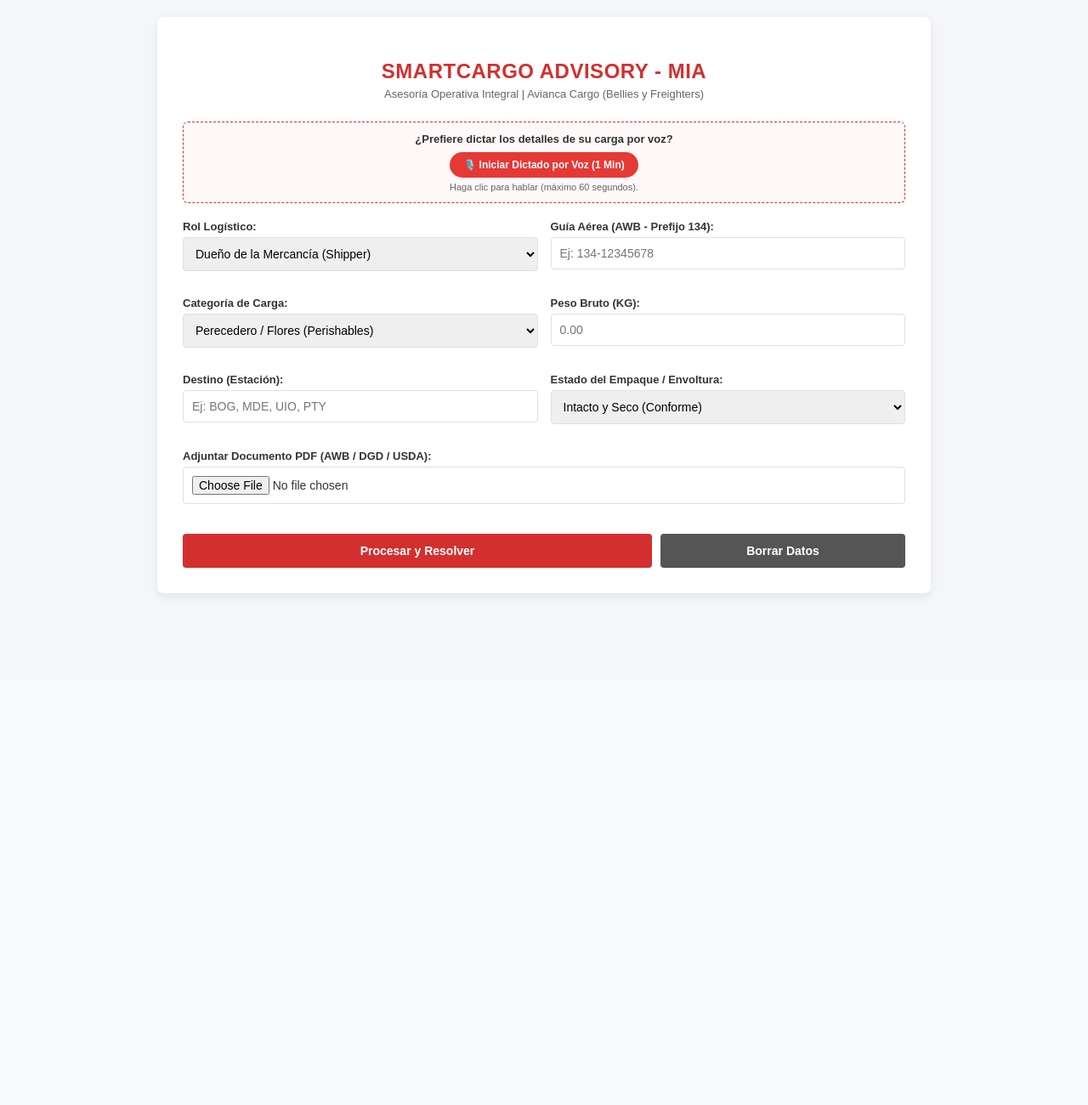
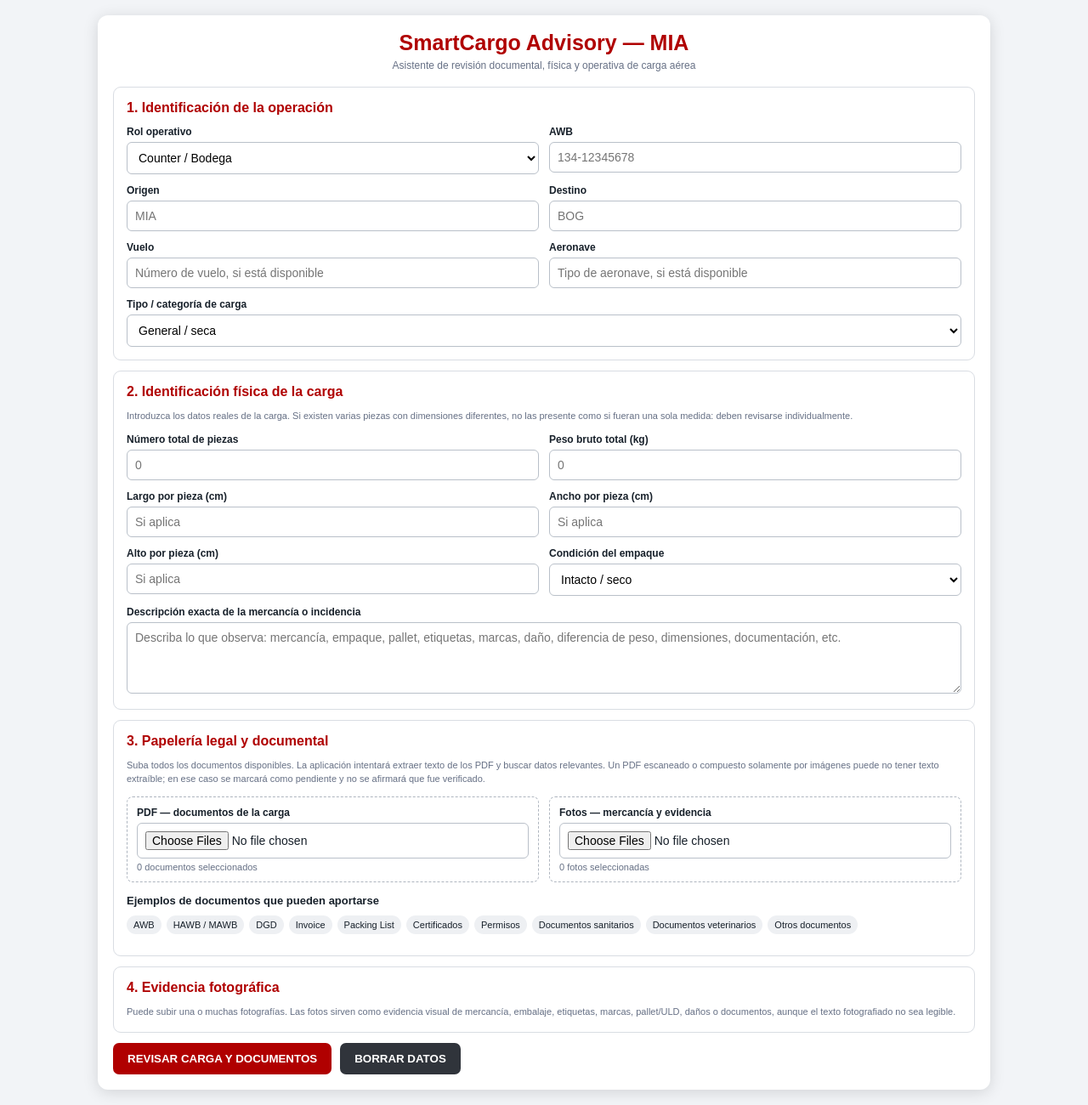
Before and after one commit to mayroga/SmartCargo-Advisory, a FastAPI app: page / in a window 1280 px wide. Shown: the whole page at 85% size. Before the commit the page ends 704 px from the top, so only its background shows below. Run offline with FastAPI, Linux system fonts and the light colour scheme.

Commit message:
Refactor index.htm for SmartCargo Advisory
Updated HTML structure, styles, and added new features for cargo advisory.

```diff
--- a/templates/index.htm
+++ b/templates/index.htm
@@ -1,378 +1,361 @@
-<!DOCTYPE html>
+<!doctype html>
 <html lang="es">
 <head>
-    <meta charset="UTF-8">
-    <meta name="viewport" content="width=device-width, initial-scale=1.0">
-    <title>SmartCargo Advisory - MIA | Avianca Cargo</title>
+<meta charset="utf-8">
+<meta name="viewport" content="width=device-width,initial-scale=1">
+<title>SmartCargo Advisory — MIA</title>
 <style>
-        :root {
-            --primary-red: #d32f2f;
-            --dark-bg: #1a1a1a;
-            --light-bg: #f4f6f9;
-            --card-bg: #ffffff;
-            --text-main: #333333;
-            --text-muted: #666666;
-            --border-color: #e0e0e0;
-        }
-
-        body {
-            font-family: Arial, sans-serif;
-            background-color: var(--light-bg);
-            color: var(--text-main);
-            margin: 0;
-            padding: 20px;
-        }
-
-        .container {
-            max-width: 850px;
-            background: var(--card-bg);
-            padding: 30px;
-            border-radius: 8px;
-            box-shadow: 0 4px 12px rgba(0, 0, 0, 0.08);
-            margin: auto;
-        }
-
-        h2 {
-            color: var(--primary-red);
-            text-align: center;
-            margin-bottom: 5px;
-            text-transform: uppercase;
-            letter-spacing: 0.5px;
-        }
-
-        .subtitle {
-            text-align: center;
-            color: var(--text-muted);
-            margin-bottom: 25px;
-            font-size: 13px;
-        }
-
-        .form-grid {
-            display: grid;
-            grid-template-columns: 1fr 1fr;
-            gap: 15px;
-        }
-
-        .form-group {
-            margin-bottom: 15px;
-        }
-
-        .form-group.full-width {
-            grid-column: span 2;
-        }
-
-        label {
-            display: block;
-            font-weight: bold;
-            margin-bottom: 5px;
-            font-size: 13px;
-            color: var(--text-main);
-        }
-
-        input, select {
-            width: 100%;
-            padding: 10px;
-            border: 1px solid var(--border-color);
-            border-radius: 4px;
-            box-sizing: border-box;
-            font-size: 14px;
-        }
-
-        input:focus, select:focus {
-            border-color: var(--primary-red);
-            outline: none;
-        }
-
-        .voice-section {
-            background: #fff8f8;
-            border: 1px dashed var(--primary-red);
-            padding: 12px;
-            border-radius: 6px;
-            margin-bottom: 20px;
-            text-align: center;
-        }
-
-        .btn-voice {
-            background: #e53935;
-            color: white;
-            border: none;
-            padding: 8px 16px;
-            border-radius: 20px;
-            font-size: 12px;
-            font-weight: bold;
-            cursor: pointer;
-            transition: background 0.2s;
-        }
-
-        .btn-voice.recording {
-            background: #b71c1c;
-            animation: pulse 1.5s infinite;
-        }
-
-        @keyframes pulse {
-            0% { transform: scale(1); }
-            50% { transform: scale(1.05); }
-            100% { transform: scale(1); }
-        }
-
-        .btn-container {
-            display: flex;
-            gap: 10px;
-            margin-top: 20px;
-        }
-
-        button.action-btn {
-            flex: 2;
-            padding: 12px;
-            background: var(--primary-red);
-            color: white;
-            border: none;
-            border-radius: 4px;
-            font-weight: bold;
-            font-size: 14px;
-            cursor: pointer;
-        }
-
-        button.action-btn:hover {
-            opacity: 0.9;
-        }
-
-        button.btn-clear {
-            flex: 1;
-            padding: 12px;
-            background: #555555;
-            color: white;
-            border: none;
-            border-radius: 4px;
-            font-weight: bold;
-            font-size: 14px;
-            cursor: pointer;
-        }
-
-        button.btn-clear:hover {
-            opacity: 0.9;
-        }
-
-        #resultado-box {
-            margin-top: 25px;
-            background: #fafafa;
-            border: 1px solid var(--border-color);
-            padding: 20px;
-            border-radius: 6px;
-            display: none;
-        }
-
-        #resultado-box h3 {
-            margin-top: 0;
-            color: var(--text-main);
-            border-bottom: 2px solid var(--primary-red);
-            padding-bottom: 8px;
-            font-size: 16px;
-        }
-
-        .result-item {
-            margin-bottom: 10px;
-            font-size: 14px;
-        }
-
-        .highlight {
-            color: var(--primary-red);
-            font-weight: bold;
-        }
+*{box-sizing:border-box}
+body{margin:0;background:#f2f4f7;color:#17202a;font:14px Arial,sans-serif}
+main{max-width:1050px;margin:18px auto;padding:18px;background:#fff;border-radius:12px;box-shadow:0 3px 18px #0002}
+h1{margin:0;text-align:center;color:#b00000;font-size:25px}
+.sub{text-align:center;color:#667085;font-size:12px;margin:5px 0 18px}
+section{border:1px solid #d9dde3;border-radius:9px;padding:15px;margin:12px 0}
+h2{margin:0 0 12px;color:#b00000;font-size:16px}
+h3{margin:14px 0 7px;font-size:13px}
+.grid{display:grid;grid-template-columns:repeat(2,minmax(0,1fr));gap:12px}
+.full{grid-column:1/-1}
+label{display:block;font-size:12px;font-weight:bold;margin-bottom:5px}
+input,select,textarea{width:100%;padding:9px;border:1px solid #b9c0c9;border-radius:6px;background:#fff;font:inherit}
+textarea{resize:vertical}
+.help{font-size:11px;color:#667085;line-height:1.45}
+.row{display:flex;gap:10px;flex-wrap:wrap}
+button{border:0;border-radius:7px;padding:11px 17px;font-weight:bold;cursor:pointer}
+.primary{background:#b00000;color:#fff}.secondary{background:#30343b;color:#fff}
+.status{font-size:18px;font-weight:bold;margin-bottom:8px}
+.ok{color:#16733a}.pending{color:#9a6400}.hold{color:#b00000}
+.alert{padding:9px 10px;margin:7px 0;border-left:4px solid #b00000;background:#fff4f4;border-radius:4px}
+.warn{border-color:#a36b00;background:#fff9eb}
+.chips{display:flex;flex-wrap:wrap;gap:6px;margin:10px 0}
+.chip{background:#eef0f3;padding:5px 8px;border-radius:14px;font-size:11px}
+table{width:100%;border-collapse:collapse;font-size:12px}
+th,td{border:1px solid #d9dde3;padding:7px;text-align:left;vertical-align:top}
+th{background:#f1f3f5}
+pre{white-space:pre-wrap;word-break:break-word;background:#f7f8fa;padding:10px;border-radius:6px;font-size:11px;max-height:300px;overflow:auto}
+#result{display:none}
+#busy{display:none;color:#9a6400;font-size:12px;margin-top:8px}
+.filebox{border:1px dashed #aeb5bf;padding:11px;border-radius:7px}
+.count{font-size:11px;color:#667085;margin-top:4px}
+@media(max-width:700px){main{margin:0;border-radius:0}.grid{grid-template-columns:1fr}.full{grid-column:auto}}
 </style>
 </head>
+
 <body>
+<main>
 
-<div class="container">
-    <h2>SmartCargo Advisory - MIA</h2>
-    <div class="subtitle">Asesoría Operativa Integral | Avianca Cargo (Bellies y Freighters)</div>
-
-    <!-- Botón de Voz (Dictado Continuo de hasta 1 Minuto) -->
-    <div class="voice-section">
-        <label style="margin-bottom: 8px;">¿Prefiere dictar los detalles de su carga por voz?</label>
-        <button type="button" id="voiceBtn" class="btn-voice" onclick="toggleVoiceRecording()">🎙️ Iniciar Dictado por Voz (1 Min)</button>
-        <span id="voiceStatus" style="display:block; font-size:11px; color: var(--text-muted); margin-top: 5px;">Haga clic para hablar (máximo 60 segundos).</span>
+<h1>SmartCargo Advisory — MIA</h1>
+<div class="sub">
+Asistente de revisión documental, física y operativa de carga aérea
 </div>
 
-    <form id="cargoForm" onsubmit="enviarConsulta(event)">
-        <div class="form-grid">
-            <div class="form-group">
-                <label for="actor">Rol Logístico:</label>
-                <select id="actor" required>
-                    <option value="dueño">Dueño de la Mercancía (Shipper)</option>
-                    <option value="forwarder">Forwarder (Agente de Carga)</option>
-                    <option value="camionero">Camionero (Transportista)</option>
-                    <option value="counter">Agente de Counter / Bodega</option>
+<section>
+<h2>1. Identificación de la operación</h2>
+<div class="grid">
+
+<div>
+<label>Rol operativo</label>
+<select id="actor">
+<option value="counter">Counter / Bodega</option>
+<option value="forwarder">Forwarder</option>
+<option value="camionero">Transportista</option>
+<option value="dueño">Shipper / Dueño de la carga</option>
+<option value="transfer">Transfer / GSA</option>
 </select>
 </div>
 
-            <div class="form-group">
-                <label for="awb_numero">Guía Aérea (AWB - Prefijo 134):</label>
-                <input type="text" id="awb_numero" placeholder="Ej: 134-12345678" required>
+<div>
+<label>AWB</label>
+<input id="awb" placeholder="134-12345678" autocomplete="off">
 </div>
 
-            <div class="form-group">
-                <label for="tipo_carga">Categoría de Carga:</label>
-                <select id="tipo_carga" required>
-                    <option value="perecedero">Perecedero / Flores (Perishables)</option>
-                    <option value="dg">Mercancía Peligrosa (DG)</option>
-                    <option value="avi">Animales Vivos (AVI / Mascotas)</option>
-                    <option value="general">Carga General / Seca / Comat</option>
+<div>
+<label>Origen</label>
+<input id="origen" placeholder="MIA" maxlength="3">
+</div>
+
+<div>
+<label>Destino</label>
+<input id="destino" placeholder="BOG" maxlength="3">
+</div>
+
+<div>
+<label>Vuelo</label>
+<input id="vuelo" placeholder="Número de vuelo, si está disponible">
+</div>
+
+<div>
+<label>Aeronave</label>
+<input id="aeronave" placeholder="Tipo de aeronave, si está disponible">
+</div>
+
+<div class="full">
+<label>Tipo / categoría de carga</label>
+<select id="tipo">
+<option value="general">General / seca</option>
+<option value="dg">Dangerous Goods (DG)</option>
+<option value="perishable">Perecedero / flores</option>
+<option value="avi">AVI / animal vivo</option>
 </select>
 </div>
 
-            <div class="form-group">
-                <label for="peso_kg">Peso Bruto (KG):</label>
-                <input type="number" id="peso_kg" step="0.01" placeholder="0.00" required>
+</div>
+</section>
+
+<section>
+<h2>2. Identificación física de la carga</h2>
+<div class="help">
+Introduzca los datos reales de la carga. Si existen varias piezas con dimensiones diferentes,
+no las presente como si fueran una sola medida: deben revisarse individualmente.
 </div>
 
-            <div class="form-group">
-                <label for="destino">Destino (Estación):</label>
-                <input type="text" id="destino" placeholder="Ej: BOG, MDE, UIO, PTY" required>
+<div class="grid" style="margin-top:12px">
+
+<div>
+<label>Número total de piezas</label>
+<input id="piezas" type="number" min="0" step="1" placeholder="0">
 </div>
 
-            <div class="form-group">
-                <label for="estado_envoltura">Estado del Empaque / Envoltura:</label>
-                <select id="estado_envoltura" required>
-                    <option value="intacto">Intacto y Seco (Conforme)</option>
-                    <option value="humedo">Húmedo o Dañado en Superficie</option>
-                    <option value="roto">Roto o Perforado</option>
+<div>
+<label>Peso bruto total (kg)</label>
+<input id="peso" type="number" min="0" step="0.01" placeholder="0">
+</div>
+
+<div>
+<label>Largo por pieza (cm)</label>
+<input id="largo" type="number" min="0" step="0.1" placeholder="Si aplica">
+</div>
+
+<div>
+<label>Ancho por pieza (cm)</label>
+<input id="ancho" type="number" min="0" step="0.1" placeholder="Si aplica">
+</div>
+
+<div>
+<label>Alto por pieza (cm)</label>
+<input id="alto" type="number" min="0" step="0.1" placeholder="Si aplica">
+</div>
+
+<div>
+<label>Condición del empaque</label>
+<select id="envoltura">
+<option value="intacto">Intacto / seco</option>
+<option value="humedo">Húmedo</option>
+<option value="roto">Roto / perforado</option>
 </select>
 </div>
 
-            <div class="form-group full-width">
-                <label for="archivo_pdf">Adjuntar Documento PDF (AWB / DGD / USDA):</label>
-                <input type="file" id="archivo_pdf" accept=".pdf">
-            </div>
+<div class="full">
+<label>Descripción exacta de la mercancía o incidencia</label>
+<textarea id="descripcion" rows="4"
+placeholder="Describa lo que observa: mercancía, empaque, pallet, etiquetas, marcas, daño, diferencia de peso, dimensiones, documentación, etc."></textarea>
 </div>
 
-        <div class="btn-container">
-            <button type="submit" class="action-btn">Procesar y Resolver</button>
-            <button type="button" class="btn-clear" onclick="limpiarFormulario()">Borrar Datos</button>
 </div>
-    </form>
+</section>
 
-    <div id="resultado-box">
-        <h3>Dictamen y Solución Operativa</h3>
-        <div class="result-item"><strong>Estación:</strong> <span id="res-estacion"></span></div>
-        <div class="result-item"><strong>Actor Consultante:</strong> <span id="res-actor"></span></div>
-        <div class="result-item"><strong>Guía Aérea (AWB):</strong> <span id="res-awb"></span></div>
-        <div class="result-item"><strong>Estatus del Negocio:</strong> <span id="res-estatus" class="highlight"></span></div>
-        <div class="result-item"><strong>Solución Directa:</strong> <span id="res-solucion" class="highlight"></span></div>
-        <div class="result-item"><strong>Análisis Documental:</strong> <span id="res-pdf"></span></div>
-    </div>
+<section>
+<h2>3. Papelería legal y documental</h2>
+
+<div class="help">
+Suba todos los documentos disponibles. La aplicación intentará extraer texto de los PDF y buscar
+datos relevantes. Un PDF escaneado o compuesto solamente por imágenes puede no tener texto extraíble;
+en ese caso se marcará como pendiente y no se afirmará que fue verificado.
 </div>
 
+<div class="grid" style="margin-top:12px">
+
+<div class="filebox">
+<label>PDF — documentos de la carga</label>
+<input id="pdfs" type="file" accept=".pdf,application/pdf" multiple>
+<div id="pdfCount" class="count">0 documentos seleccionados</div>
+</div>
+
+<div class="filebox">
+<label>Fotos — mercancía y evidencia</label>
+<input id="fotos" type="file" accept="image/*" multiple>
+<div id="photoCount" class="count">0 fotos seleccionadas</div>
+</div>
+
+</div>
+
+<h3>Ejemplos de documentos que pueden aportarse</h3>
+<div class="chips">
+<span class="chip">AWB</span>
+<span class="chip">HAWB / MAWB</span>
+<span class="chip">DGD</span>
+<span class="chip">Invoice</span>
+<span class="chip">Packing List</span>
+<span class="chip">Certificados</span>
+<span class="chip">Permisos</span>
+<span class="chip">Documentos sanitarios</span>
+<span class="chip">Documentos veterinarios</span>
+<span class="chip">Otros documentos</span>
+</div>
+</section>
+
+<section>
+<h2>4. Evidencia fotográfica</h2>
+<div class="help">
+Puede subir una o muchas fotografías. Las fotos sirven como evidencia visual de mercancía,
+embalaje, etiquetas, marcas, pallet/ULD, daños o documentos, aunque el texto fotografiado no sea legible.
+</div>
+</section>
+
+<div class="row">
+<button class="primary" onclick="revisar()">REVISAR CARGA Y DOCUMENTOS</button>
+<button class="secondary" onclick="limpiar()">BORRAR DATOS</button>
+</div>
+
+<div id="busy">Procesando datos y leyendo los PDF disponibles...</div>
+
+<section id="result">
+<h2>5. Resultado de la revisión</h2>
+
+<div id="summary"></div>
+
+<h3>Alertas y puntos que requieren atención</h3>
+<div id="alerts"></div>
+
+<h3>Documentos / comprobaciones base</h3>
+<div id="docs"></div>
+
+<h3>Checklist operativo</h3>
+<div id="checks"></div>
+
+<h3>Información extraída de los PDF</h3>
+<pre id="extracted"></pre>
+
+</section>
+
+</main>
+
 <script>
-let recognition = null;
-let isRecording = false;
+const $=id=>document.getElementById(id);
 
-function toggleVoiceRecording() {
-    const btn = document.getElementById('voiceBtn');
-    const status = document.getElementById('voiceStatus');
+$("pdfs").addEventListener("change",()=>{
+ const n=$("pdfs").files.length;
+ $("pdfCount").textContent=`${n} documento${n===1?"":"s"} seleccionado${n===1?"":"s"}`;
+});
 
-    if (!('webkitSpeechRecognition' in window) && !('SpeechRecognition' in window)) {
-        alert('Su navegador no soporta el dictado por voz. Por favor, escriba los datos directamente.');
-        return;
+$("fotos").addEventListener("change",()=>{
+ const n=$("fotos").files.length;
+ $("photoCount").textContent=`${n} foto${n===1?"":"s"} seleccionada${n===1?"":"s"}`;
+});
+
+function add(fd,name,id){
+ fd.append(name,$(id).value);
 }
 
-    if (!isRecording) {
-        const SpeechRecognition = window.SpeechRecognition || window.webkitSpeechRecognition;
-        recognition = new SpeechRecognition();
-        recognition.lang = 'es-US';
-        recognition.interimResults = false;
-        recognition.maxAlternatives = 1;
+async function revisar(){
+ const fd=new FormData();
 
-        recognition.onstart = function() {
-            isRecording = true;
-            btn.classList.add('recording');
-            btn.innerText = '🔴 Escuchando... (Hable hasta 1 min)';
-            status.innerText = 'Dictado activo. Hable con claridad sobre su carga...';
-        };
+ add(fd,"actor","actor");
+ add(fd,"awb_numero","awb");
+ add(fd,"origen","origen");
+ add(fd,"destino","destino");
+ add(fd,"vuelo","vuelo");
+ add(fd,"aeronave","aeronave");
+ add(fd,"tipo_carga","tipo");
+ add(fd,"peso_kg","peso");
+ add(fd,"estado_envoltura","envoltura");
+ add(fd,"descripcion","descripcion");
+ add(fd,"piezas","piezas");
+ add(fd,"largo_cm","largo");
+ add(fd,"ancho_cm","ancho");
+ add(fd,"alto_cm","alto");
 
-        recognition.onresult = function(event) {
-            const speechResult = event.results[0][0].transcript;
-            document.getElementById('awb_numero').value = "134-DICTADO-VOZ";
-            status.innerText = 'Dictado procesado con éxito: "' + speechResult + '"';
-        };
+ for(const f of $("pdfs").files)fd.append("pdfs",f);
+ for(const f of $("fotos").files)fd.append("fotos",f);
 
-        recognition.onerror = function(event) {
-            status.innerText = 'Error en el reconocimiento de voz. Intente de nuevo.';
-            detenerVozUI(btn);
-        };
+ $("result").style.display="block";
+ $("busy").style.display="block";
+ $("summary").innerHTML="";
+ $("alerts").innerHTML="";
+ $("docs").innerHTML="";
+ $("checks").innerHTML="";
+ $("extracted").textContent="";
 
-        recognition.onend = function() {
-            detenerVozUI(btn);
-        };
+ try{
+  const r=await fetch("/api/smartcargo/resolver",{method:"POST",body:fd});
+  const d=await r.json();
 
-        recognition.start();
+  if(!r.ok)throw new Error(d.detail||"No se pudo procesar la revisión.");
 
-        // Seguridad automática de 1 minuto (60,000 ms)
-        setTimeout(() => {
-            if (isRecording && recognition) {
-                recognition.stop();
+  const status=d.estatus_general||"PENDIENTE";
+  const cls=status==="HOLD"?"hold":status==="PENDIENTE"?"pending":"ok";
+
+  $("summary").innerHTML=`
+   <div class="status ${cls}">ESTATUS: ${esc(status)}</div>
+   <p><b>Acción:</b> ${esc(d.solucion_directa||"")}</p>
+   <div class="chips">
+    <span class="chip">AWB: ${esc(d.awb)}</span>
+    <span class="chip">Destino: ${esc(d.destino)}</span>
+    <span class="chip">Vuelo: ${esc(d.vuelo||"—")}</span>
+    <span class="chip">Aeronave: ${esc(d.aeronave||"—")}</span>
+    <span class="chip">Piezas: ${esc(d.piezas)}</span>
+    <span class="chip">Peso: ${esc(d.peso_kg)} kg</span>
+    <span class="chip">Volumen calculado: ${esc(d.volumen_m3)} m³</span>
+    <span class="chip">PDF: ${esc(d.pdfs_recibidos)}</span>
+    <span class="chip">Fotos: ${esc(d.fotos_recibidas)}</span>
+   </div>
+   <p class="help">${esc(d.nota_operativa||"")}</p>
+  `;
+
+  if((d.alertas||[]).length){
+   $("alerts").innerHTML=d.alertas.map(a=>`
+    <div class="alert ${a.nivel==="PENDIENTE"?"warn":""}">
+     <b>${esc(a.nivel)} · ${esc(a.item)}</b><br>
+     ${esc(a.detalle)}
+    </div>
+   `).join("");
+  }else{
+   $("alerts").innerHTML="<div class='ok'>No se generaron alertas en las comprobaciones locales.</div>";
   }
-        }, 60000);
 
-    } else {
-        if (recognition) {
-            recognition.stop();
-        }
-        detenerVozUI(btn);
+  $("docs").innerHTML=(d.documentos_requeridos_base||[])
+   .map(x=>`<div>☐ ${esc(x)}</div>`).join("")||"Sin datos.";
+
+  $("checks").innerHTML=`
+   <table>
+    <tr><th>Verificación</th><th>Estado</th><th>Nota</th></tr>
+    ${(d.checks||[]).map(x=>`
+     <tr>
+      <td>${esc(x.item)}</td>
+      <td>${esc(x.status)}</td>
+      <td>${esc(x.note)}</td>
+     </tr>`).join("")}
+   </table>`;
+
+  $("extracted").textContent=JSON.stringify(d.documentos_detectados||{},null,2);
+
+ }catch(e){
+  $("summary").innerHTML=`<div class="hold"><b>ERROR:</b> ${esc(e.message)}</div>`;
+ }finally{
+  $("busy").style.display="none";
  }
 }
 
-function detenerVozUI(btn) {
-    isRecording = false;
-    btn.classList.remove('recording');
-    btn.innerText = '🎙️ Iniciar Dictado por Voz (1 Min)';
+function esc(v){
+ return String(v??"")
+  .replace(/&/g,"&amp;")
+  .replace(/</g,"&lt;")
+  .replace(/>/g,"&gt;")
+  .replace(/"/g,"&quot;")
+  .replace(/'/g,"&#039;");
 }
 
-async function enviarConsulta(event) {
-    event.preventDefault();
-
-    const formData = new FormData();
-    formData.append("actor", document.getElementById('actor').value);
-    formData.append("awb_numero", document.getElementById('awb_numero').value);
-    formData.append("tipo_carga", document.getElementById('tipo_carga').value);
-    formData.append("peso_kg", document.getElementById('peso_kg').value);
-    formData.append("destino", document.getElementById('destino').value);
-    formData.append("estado_envoltura", document.getElementById('estado_envoltura').value);
-
-    const fileField = document.getElementById('archivo_pdf');
-    if (fileField.files[0]) {
-        formData.append("archivo_pdf", fileField.files[0]);
-    }
-
-    try {
-        const response = await fetch('/api/smartcargo/resolver', {
-            method: 'POST',
-            body: formData
-        });
-
-        if (!response.ok) {
-            throw new Error('Error al procesar la solicitud en el servidor.');
-        }
-
-        const data = await response.json();
-
-        document.getElementById('res-estacion').innerText = data.estacion;
-        document.getElementById('res-actor').innerText = data.actor;
-        document.getElementById('res-awb').innerText = data.awb;
-        document.getElementById('res-estatus').innerText = data.estatus_general;
-        document.getElementById('res-solucion').innerText = data.solucion_directa;
-        document.getElementById('res-pdf').innerText = data.analisis_documental_pdf;
-
-        document.getElementById('resultado-box').style.display = 'block';
-    } catch (error) {
-        alert('Ocurrió un error de conexión: ' + error.message);
-    }
-}
-
-function limpiarFormulario() {
-    document.getElementById('cargoForm').reset();
-    document.getElementById('resultado-box').style.display = 'none';
-    document.getElementById('voiceStatus').innerText = 'Haga clic para hablar (máximo 60 segundos).';
+function limpiar(){
+ $("actor").value="counter";
+ ["awb","origen","destino","vuelo","aeronave","piezas","peso","largo","ancho","alto","descripcion"]
+ .forEach(id=>$(id).value="");
+ $("tipo").value="general";
+ $("envoltura").value="intacto";
+ $("pdfs").value="";
+ $("fotos").value="";
+ $("pdfCount").textContent="0 documentos seleccionados";
+ $("photoCount").textContent="0 fotos seleccionadas";
+ $("result").style.display="none";
+ $("busy").style.display="none";
 }
 </script>
 
```
Lines whose indentation alone changed are shown as unchanged.
